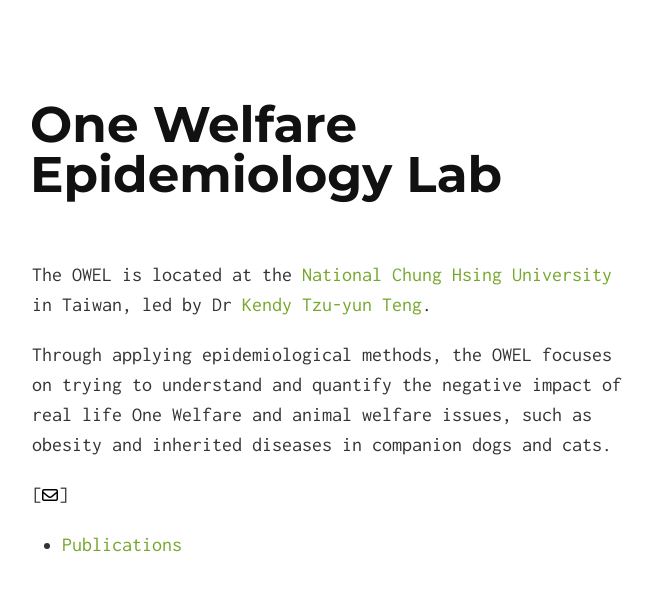
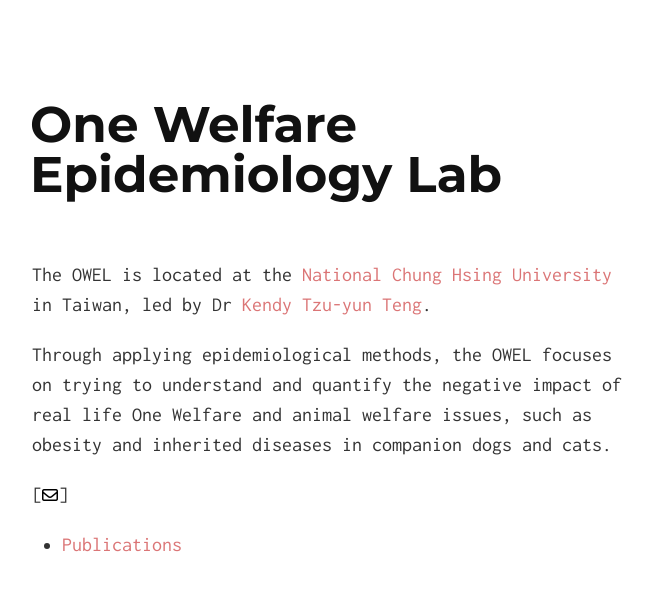
Before and after one commit to kendyteng/kendyteng.github.io, a Jekyll site: the page built from index.md, in a window 1280 px wide. Shown: the top 591 px of the page, without its empty margins (308-961 px from the left). Built offline with Jekyll 4.4.1, drawn with Linux system fonts in a browser that asks for light colours; nearby versions of some CDN libraries.

Commit message:
change color

```diff
--- a/_sass/_solo.scss
+++ b/_sass/_solo.scss
@@ -22,7 +22,7 @@
 }
 
 a {
-  color: #74a72b; /* From http://clrs.cc (original = #0074d9) */
+  color: #db7576; /* From http://clrs.cc (original = #0074d9) */
   text-decoration: none;
 }
 
```
